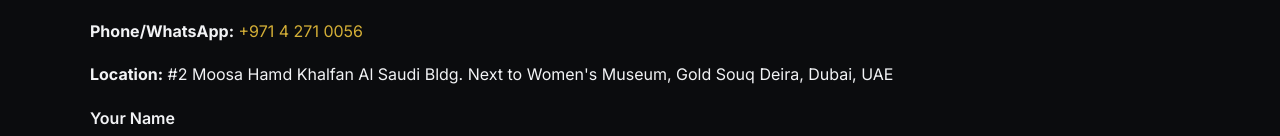
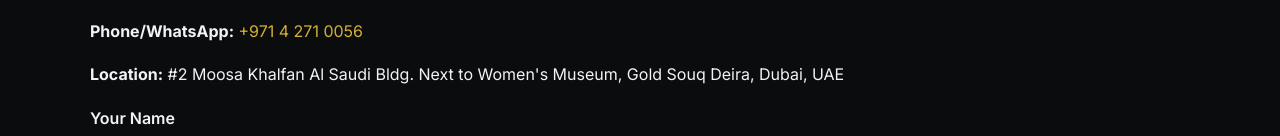
Before and after one commit to adil-ak/binbullion_website, a plain HTML site: page contact.html in a window 1280 px wide. Shown: the part 218-354 px from the top of the page. Drawn offline with Linux system fonts and the light colour scheme.

Commit message:
fix: contact form

```diff
--- a/contact.html
+++ b/contact.html
@@ -32,7 +32,7 @@
 
 <p><strong>Email:</strong> <a href="mailto:bingoldllc@gmail">bingoldllc@gmail.com</a></p>
 <p><strong>Phone/WhatsApp:</strong> <a href="tel:+971 4 271 0056">+971 4 271 0056</a></p>
-<p><strong>Location:</strong> #2 Moosa Hamd Khalfan Al Saudi Bldg. Next to Women's Museum, Gold Souq Deira, Dubai, UAE</p>
+<p><strong>Location:</strong> #2 Moosa  Khalfan Al Saudi Bldg. Next to Women's Museum, Gold Souq Deira, Dubai, UAE</p>
 
 
 
```
